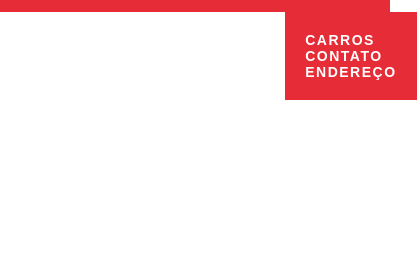
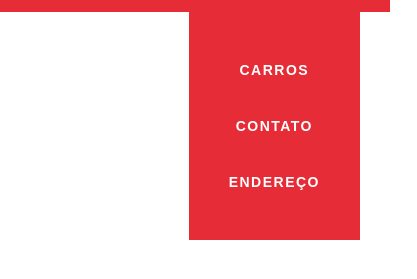
Before and after one commit to http-AbnerSantin/borsoi-auto-catalogo, a plain HTML site: page index.html in a window 390 px wide. Both pictures are taken after a click on the button "Menu". Shown: the part 53-332 px from the top of the page, 417 px wide, since content can reach past the window. Drawn offline with Linux system fonts and the light colour scheme.

Commit message:
fazendo mais um pouco do menu mobile

```diff
--- a/css/menu.css
+++ b/css/menu.css
@@ -52,6 +52,9 @@ header {
     header {
         padding: 15px 30px;
     }
+    nav {
+        position: relative;
+    }
     header img {
         max-width: 70px;
     }
@@ -63,19 +66,27 @@ header {
         font-weight: bold;
         cursor: pointer;
         padding: 10px 20px;
+        position: relative;
 
     }
+
+
 
     #menu {
         display: none;
         position: absolute;
         margin-top: 15px;
         background: var(--vermelho);
-        padding: 20px ;
+        padding: 30px ;
+        align-items: center;
+        right: 0px;
+
     }
-    #menu li {
+    #menu li a{
         color: var(--branco);
+
     }
+
 
     #menu li a::after {
         display: none;
@@ -85,11 +96,17 @@ header {
         display: block;
         animation: dropdown .5s forwards;
         z-index: -1 ;
+
+    }
+
+    #menu.ativo li a {
+        justify-content: center;
+        padding: 20px 10px;
     }
 
     @keyframes dropdown {
         from {
-            transform: translateY(-40px);
+            transform: translateY(-210px);
         }
         to {
             transform: translateY(0px);
--- a/index.html
+++ b/index.html
@@ -15,7 +15,7 @@
         <a href="index.html"><img src="LOGO BRANCA.svg" alt="LOGO DA BORSOI AUTO"></a>
 
         <nav>
-            <button id="btn-mobile">Menu</button>
+            <button id="btn-mobile" aria-expanded="false" aria-controls="menu">Menu</button>
             <ul id="menu">
                 <li><a href="#CARROS">CARROS</a></li>
                 <li><a href="#CONTATO">CONTATO</a></li>
```
